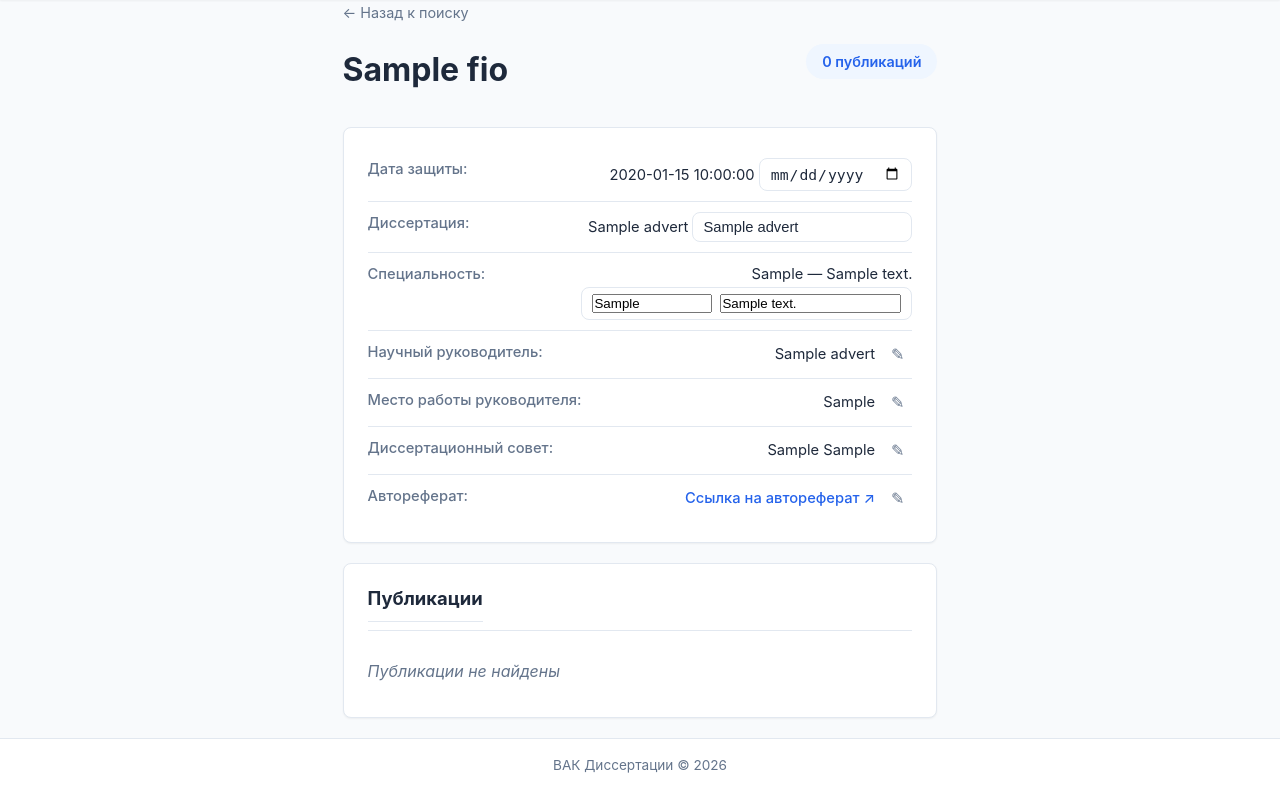
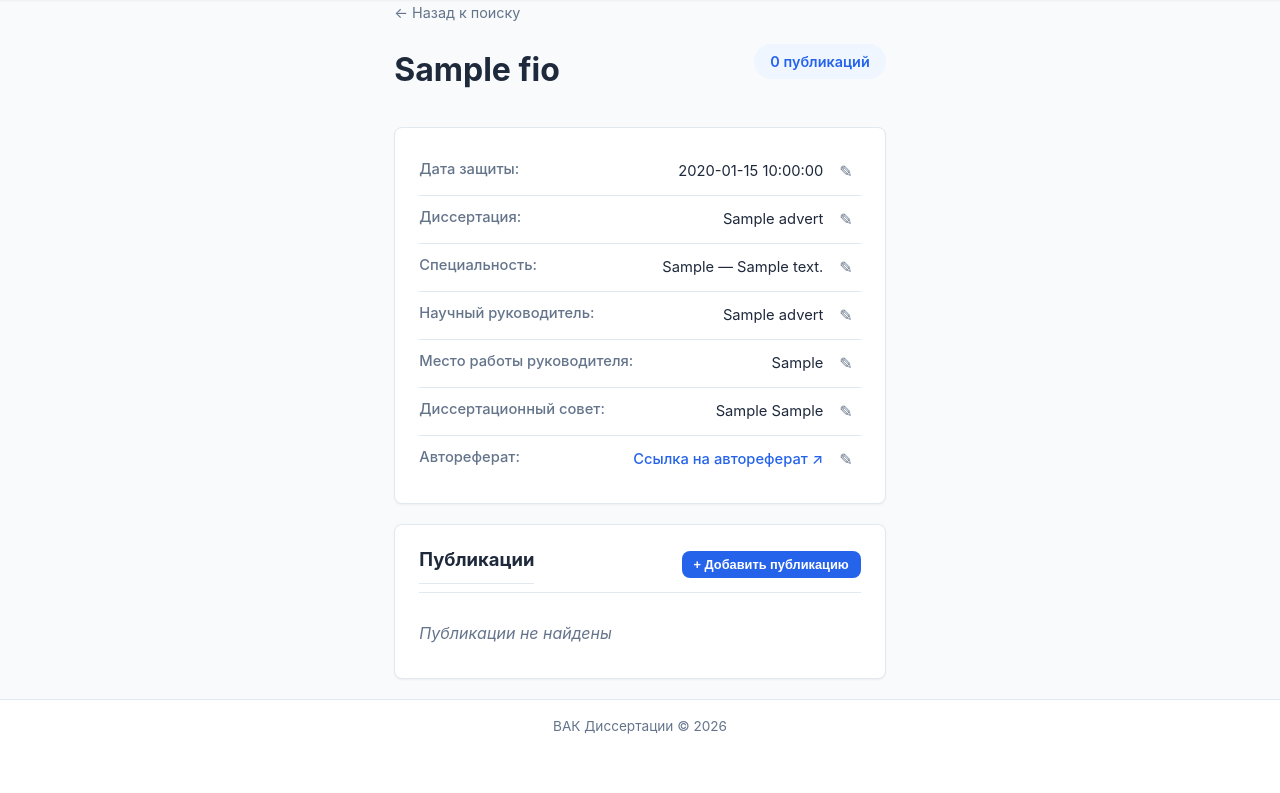
Before and after one commit to danil1online/PySciSeaRes, a Flask app: template templates/detail.html in a window 1280 px wide. Shown: the part 61-854 px from the top of the page. After the commit the page ends 795 px from the top, so only its background shows below. Run offline with Flask 3, Linux system fonts and the light colour scheme; the template is opened without the code that fills it: most values are stand-ins (such as "Sample title", 1, 10 or a date in 2020).

Commit message:
Добавлены кнопки добавления публикаций

```diff
--- a/templates/detail.html
+++ b/templates/detail.html
@@ -15,24 +15,45 @@
             <tr>
                 <td class="detail-label">Дата защиты:</td>
                 <td>
+                    <div class="view-row">
                         <span class="view-value">{{ advert.date_defend or '—' }}</span>
+                        <button class="edit-btn" data-target="date_defend">✎</button>
+                    </div>
+                    <div class="edit-row" style="display:none;">
                         <input type="date" class="edit-value" data-field="date_defend" value="{{ advert.date_defend or '' }}" placeholder="ГГГГ-ММ-ДД">
+                        <button class="save-field-btn" data-target="date_defend">✓</button>
+                        <button class="cancel-edit-btn">✕</button>
+                    </div>
                 </td>
             </tr>
             <tr>
                 <td class="detail-label">Диссертация:</td>
                 <td>
+                    <div class="view-row">
                         <span class="view-value">{{ advert.dissertation_name or '—' }}</span>
+                        <button class="edit-btn" data-target="dissertation_name">✎</button>
+                    </div>
+                    <div class="edit-row" style="display:none;">
                         <input type="text" class="edit-value" data-field="dissertation_name" value="{{ advert.dissertation_name or '' }}" placeholder="Название диссертации">
+                        <button class="save-field-btn" data-target="dissertation_name">✓</button>
+                        <button class="cancel-edit-btn">✕</button>
+                    </div>
                 </td>
             </tr>
             <tr>
                 <td class="detail-label">Специальность:</td>
                 <td>
+                    <div class="view-row">
                         <span class="view-value">{{ advert.specialty_cipher }} — {{ advert.specialty_text or '—' }}</span>
-                    <div class="edit-value" style="display:flex;gap:8px;">
-                        <input type="text" class="spec-cipher" data-field="specialty_cipher" value="{{ advert.specialty_cipher or '' }}" placeholder="Код (напр. 2.2.11)" style="width:120px;">
-                        <input type="text" class="spec-text" data-field="specialty_text" value="{{ advert.specialty_text or '' }}" placeholder="Название специальности">
+                        <button class="edit-btn" data-target="specialty">✎</button>
+                    </div>
+                    <div class="edit-row" style="display:none;">
+                        <div style="display:flex;gap:8px;">
+                            <input type="text" class="edit-value" data-field="specialty_cipher" value="{{ advert.specialty_cipher or '' }}" placeholder="Код (напр. 2.2.11)" style="width:120px;">
+                            <input type="text" class="edit-value" data-field="specialty_text" value="{{ advert.specialty_text or '' }}" placeholder="Название специальности">
+                        </div>
+                        <button class="save-field-btn" data-target="specialty">✓</button>
+                        <button class="cancel-edit-btn">✕</button>
                     </div>
                 </td>
             </tr>
@@ -113,7 +134,7 @@
     <div class="detail-section">
         <div class="publications-header">
             <h2 style="margin:0;">Публикации</h2>
-            <button class="btn btn-sm btn-primary add-pub-btn" id="addPubBtn" style="display:none;">+ Добавить</button>
+            <button class="btn btn-sm btn-primary" id="addPubBtn">+ Добавить публикацию</button>
         </div>
         <div class="publications-list" id="publicationsList">
             {% for pub in (advert.publications or []) %}
@@ -157,23 +178,21 @@
 const advertId = "{{ advert.id }}";
 let isEditing = false;
 let pubCounter = {{ (advert.publications or [])|length }};
-let hasChanges = false;
 
-const fields = ['date_defend', 'dissertation_name', 'specialty_cipher', 'specialty_text', 'supervisor_name', 'supervisor_work', 'council_cipher', 'defend_org', 'autoref_url'];
-
-// Toggle global edit mode / add publication
+// Add publication button - always visible
 document.getElementById('addPubBtn').addEventListener('click', function() {
     if (!isEditing) {
-        toggleEdit(true);
+        enterEditMode();
     } else {
         addPublication();
     }
 });
+
 document.getElementById('cancelAllBtn').addEventListener('click', cancelAll);
 document.getElementById('saveAllBtn').addEventListener('click', saveAll);
 
-function toggleEdit(enterEdit) {
-    isEditing = enterEdit !== false;
+function enterEditMode() {
+    isEditing = true;
     const editRows = document.querySelectorAll('.edit-row');
     const viewRows = document.querySelectorAll('.view-row');
     const addPubBtn = document.getElementById('addPubBtn');
@@ -185,11 +204,9 @@ function toggleEdit(enterEdit) {
     const pubInputs = document.querySelectorAll('.pub-item .pub-authors, .pub-item .pub-title, .pub-item .pub-journal, .pub-item .pub-year, .pub-item .pub-pages');
     const pubViews = document.querySelectorAll('.pub-authors-view, .pub-title-view, .pub-journal-view, .pub-year-view, .pub-pages-view');
 
-    if (isEditing) {
     editRows.forEach(r => r.style.display = 'flex');
     viewRows.forEach(r => r.style.display = 'none');
     addPubBtn.textContent = '+ Добавить публикацию';
-        addPubBtn.className = 'btn btn-sm btn-primary';
     saveSection.style.display = 'block';
     pubEditBtns.forEach(b => b.style.display = 'none');
     pubDeleteBtns.forEach(b => b.style.display = 'inline');
@@ -197,11 +214,24 @@ function toggleEdit(enterEdit) {
     pubCancelBtns.forEach(b => b.style.display = 'inline');
     pubInputs.forEach(i => i.style.display = 'block');
     pubViews.forEach(v => v.style.display = 'none');
-    } else {
+}
+
+function exitEditMode() {
+    isEditing = false;
+    const editRows = document.querySelectorAll('.edit-row');
+    const viewRows = document.querySelectorAll('.view-row');
+    const addPubBtn = document.getElementById('addPubBtn');
+    const saveSection = document.getElementById('saveSection');
+    const pubEditBtns = document.querySelectorAll('.pub-edit-btn');
+    const pubDeleteBtns = document.querySelectorAll('.pub-delete-btn');
+    const pubSaveBtns = document.querySelectorAll('.save-pub-btn');
+    const pubCancelBtns = document.querySelectorAll('.cancel-pub-btn');
+    const pubInputs = document.querySelectorAll('.pub-item .pub-authors, .pub-item .pub-title, .pub-item .pub-journal, .pub-item .pub-year, .pub-item .pub-pages');
+    const pubViews = document.querySelectorAll('.pub-authors-view, .pub-title-view, .pub-journal-view, .pub-year-view, .pub-pages-view');
+
     editRows.forEach(r => r.style.display = 'none');
     viewRows.forEach(r => r.style.display = 'flex');
-        addPubBtn.textContent = '+ Добавить';
-        addPubBtn.className = 'btn btn-sm btn-primary';
+    addPubBtn.textContent = '+ Добавить публикацию';
     saveSection.style.display = 'none';
     pubEditBtns.forEach(b => b.style.display = 'inline');
     pubDeleteBtns.forEach(b => b.style.display = 'none');
@@ -209,7 +239,6 @@ function toggleEdit(enterEdit) {
     pubCancelBtns.forEach(b => b.style.display = 'none');
     pubInputs.forEach(i => i.style.display = 'none');
     pubViews.forEach(v => v.style.display = 'inline');
-    }
 }
 
 function toggleRowEdit(el) {
@@ -281,12 +310,11 @@ function addPublication() {
     list.appendChild(item);
 
     item.querySelector('.pub-delete-btn').addEventListener('click', deletePublication);
-    item.querySelector('.save-pub-btn').addEventListener('click', saveSinglePub);
-    item.querySelector('.cancel-pub-btn').addEventListener('click', toggleRowCancel);
+    item.querySelector('.save-pub-btn').addEventListener('click', function() { saveSinglePub(item); });
+    item.querySelector('.cancel-pub-btn').addEventListener('click', function() { toggleRowCancel(item.querySelector('.cancel-pub-btn')); });
 }
 
-function saveSinglePub(el) {
-    const item = el.closest('.pub-item');
+function saveSinglePub(item) {
     const editBtn = item.querySelector('.pub-edit-btn');
     const deleteBtn = item.querySelector('.pub-delete-btn');
     const saveBtn = item.querySelector('.save-pub-btn');
@@ -305,13 +333,11 @@ function saveSinglePub(el) {
 function saveAll() {
     const data = {};
 
-    // Collect advert fields
     document.querySelectorAll('.edit-value').forEach(input => {
         const field = input.dataset.field;
         if (field) data[field] = input.value;
     });
 
-    // Collect publications
     const pubs = [];
     document.querySelectorAll('#publicationsList .pub-item').forEach(item => {
         const pub = {
@@ -347,37 +373,31 @@ function saveAll() {
 }
 
 function cancelAll() {
-    location.reload();
+    exitEditMode();
 }
 
 document.addEventListener('click', function(e) {
-    // Field-level edit buttons
     if (e.target.classList.contains('edit-btn') && e.target.dataset.target) {
-        const target = e.target.dataset.target;
         const row = e.target.closest('tr');
         row.querySelector('.view-row').style.display = 'none';
         row.querySelector('.edit-row').style.display = 'flex';
         row.querySelector('.edit-value')?.focus();
     }
 
-    // Field-level save buttons
     if (e.target.classList.contains('save-field-btn')) {
         const row = e.target.closest('tr');
         row.querySelector('.view-row').style.display = 'flex';
         row.querySelector('.edit-row').style.display = 'none';
     }
 
-    // Publication edit buttons
     if (e.target.classList.contains('pub-edit-btn')) {
         toggleRowEdit(e.target);
     }
 
-    // Publication delete buttons
     if (e.target.classList.contains('pub-delete-btn')) {
         deletePublication(e.target);
     }
 
-    // Publication cancel buttons
     if (e.target.classList.contains('cancel-pub-btn') && e.target.closest('.pub-item')) {
         toggleRowCancel(e.target);
     }
```
Lines whose indentation alone changed are shown as unchanged.
